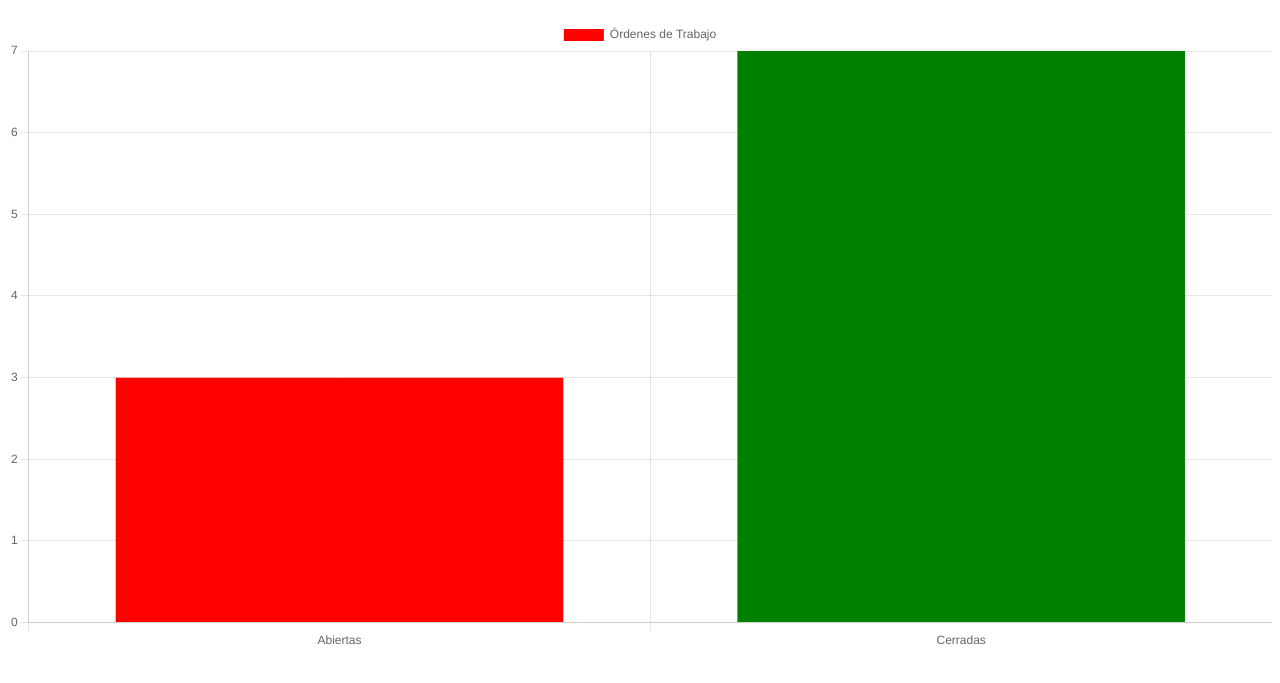
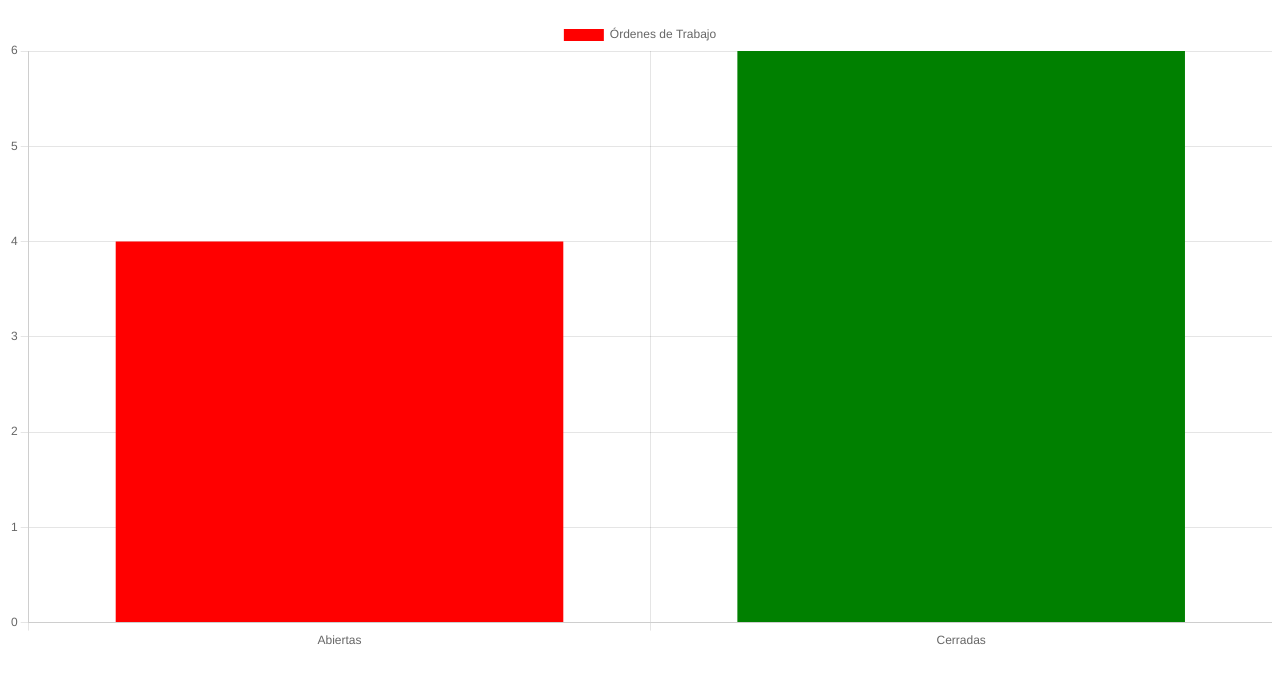
Before and after one commit to GabrielHackdata/SISTEMA-MANTENIMIENTO, a plain HTML site: page INDEX.HTML in a window 1280 px wide. Shown: the part 61-744 px from the top of the page. Drawn offline with nearby package versions, Linux system fonts and the light colour scheme.

Commit message:
Update INDEX.HTML

```diff
--- a/INDEX.HTML
+++ b/INDEX.HTML
@@ -1,9 +1,9 @@
 <!DOCTYPE html>
 <html>
 <head>
-  <title>Mi Dashboard de Mantenimiento</title>
+  <title>Dashboard Mantenimiento</title>
 
-  <!-- Librería de gráficos -->
+  <!-- ✅ ESTO ES CLAVE -->
   <script src="https://cdn.jsdelivr.net/npm/chart.js"></script>
 </head>
 
@@ -15,15 +15,9 @@
 
 <script>
 
-// 🔥 DATOS DE PRUEBA (luego los conectamos)
-let abiertas = 0;
-let cerradas = 0;
+let abiertas = 4;
+let cerradas = 6;
 
-// Simulación (puedes cambiar estos números)
-abiertas = 3;
-cerradas = 7;
-
-// Crear gráfico
 const ctx = document.getElementById('grafico');
 
 new Chart(ctx, {
```
